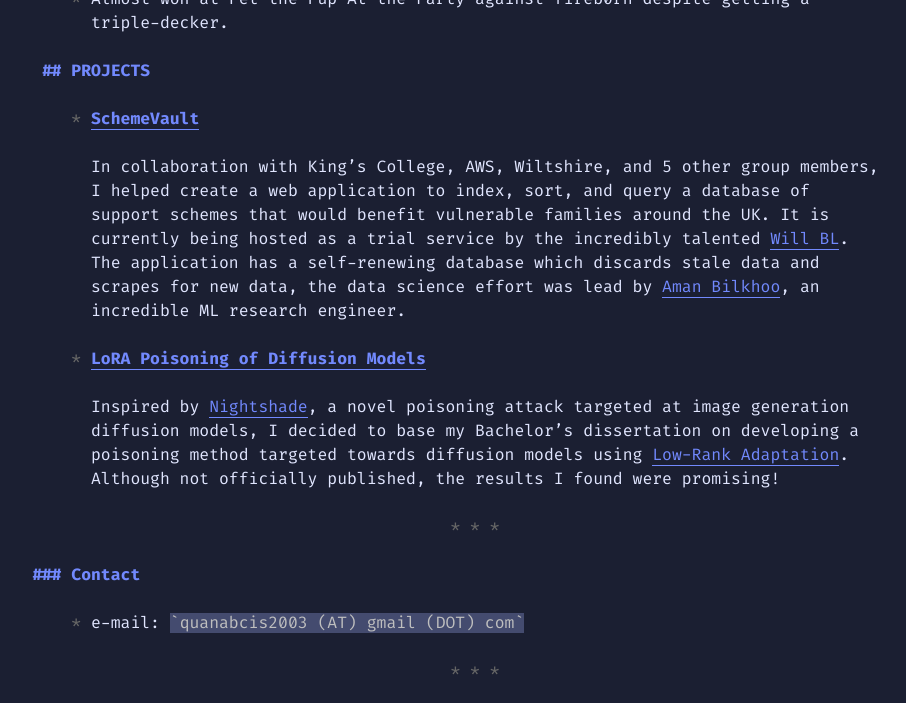
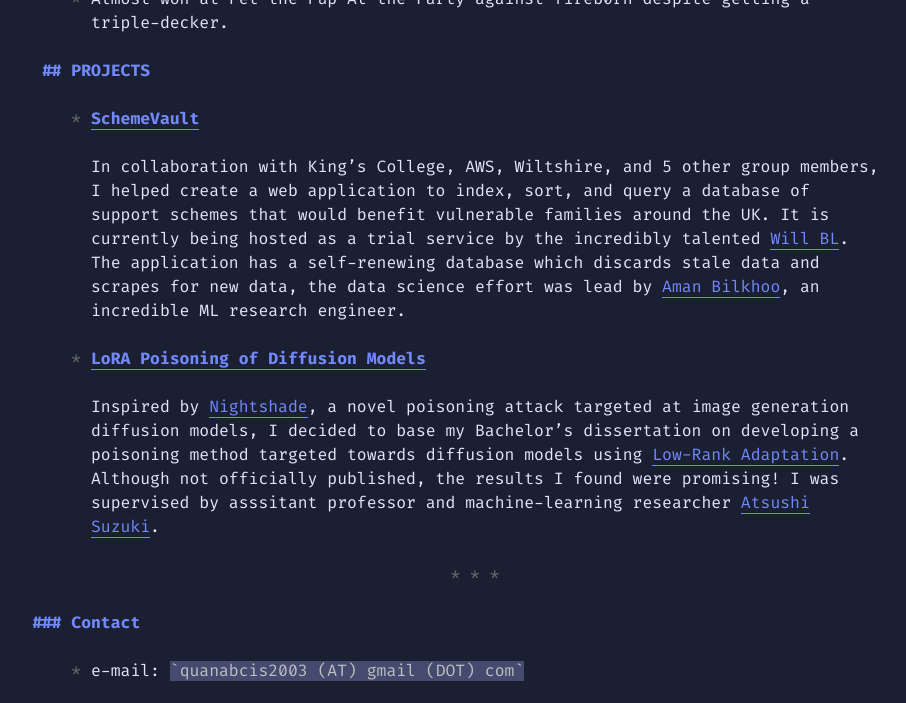
Before and after one commit to quantran03/quantran03.github.io, a Jekyll site: the page built from index.md, in a window 1280 px wide and 900 px high, scrolled down 1451 px, cut to the strip 0-703 px from the top of the window. Shown: the whole strip, without its empty margins (165-1071 px from the left). Built offline with Jekyll 4.4.1, drawn with Linux system fonts in a browser that asks for light colours.

Commit message:
feat: mention my supervisor

```diff
--- a/index.md
+++ b/index.md
@@ -48,7 +48,7 @@
 
 + **[LoRA Poisoning of Diffusion Models](/dissertation.pdf)**
 
-  Inspired by [Nightshade](https://arxiv.org/abs/2310.13828), a novel poisoning attack targeted at image generation diffusion models, I decided to base my Bachelor's dissertation on developing a poisoning method targeted towards diffusion models using [Low-Rank Adaptation](https://arxiv.org/abs/2106.09685). Although not officially published, the results I found were promising!
+  Inspired by [Nightshade](https://arxiv.org/abs/2310.13828), a novel poisoning attack targeted at image generation diffusion models, I decided to base my Bachelor's dissertation on developing a poisoning method targeted towards diffusion models using [Low-Rank Adaptation](https://arxiv.org/abs/2106.09685). Although not officially published, the results I found were promising! I was supervised by asssitant professor and machine-learning researcher [Atsushi Suzuki](https://ash-suzuki.github.io/).
 
 * * *
 
```
